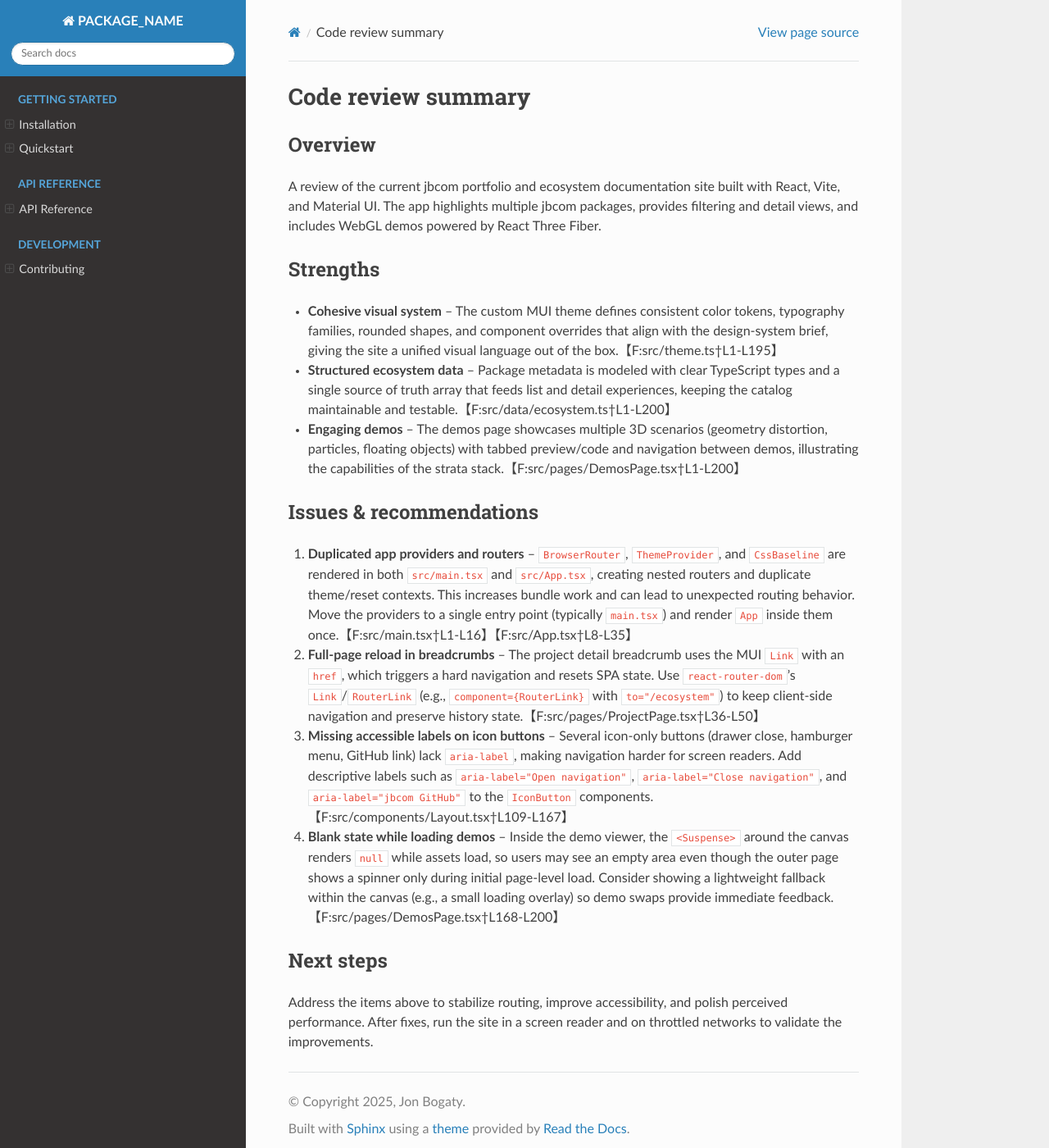
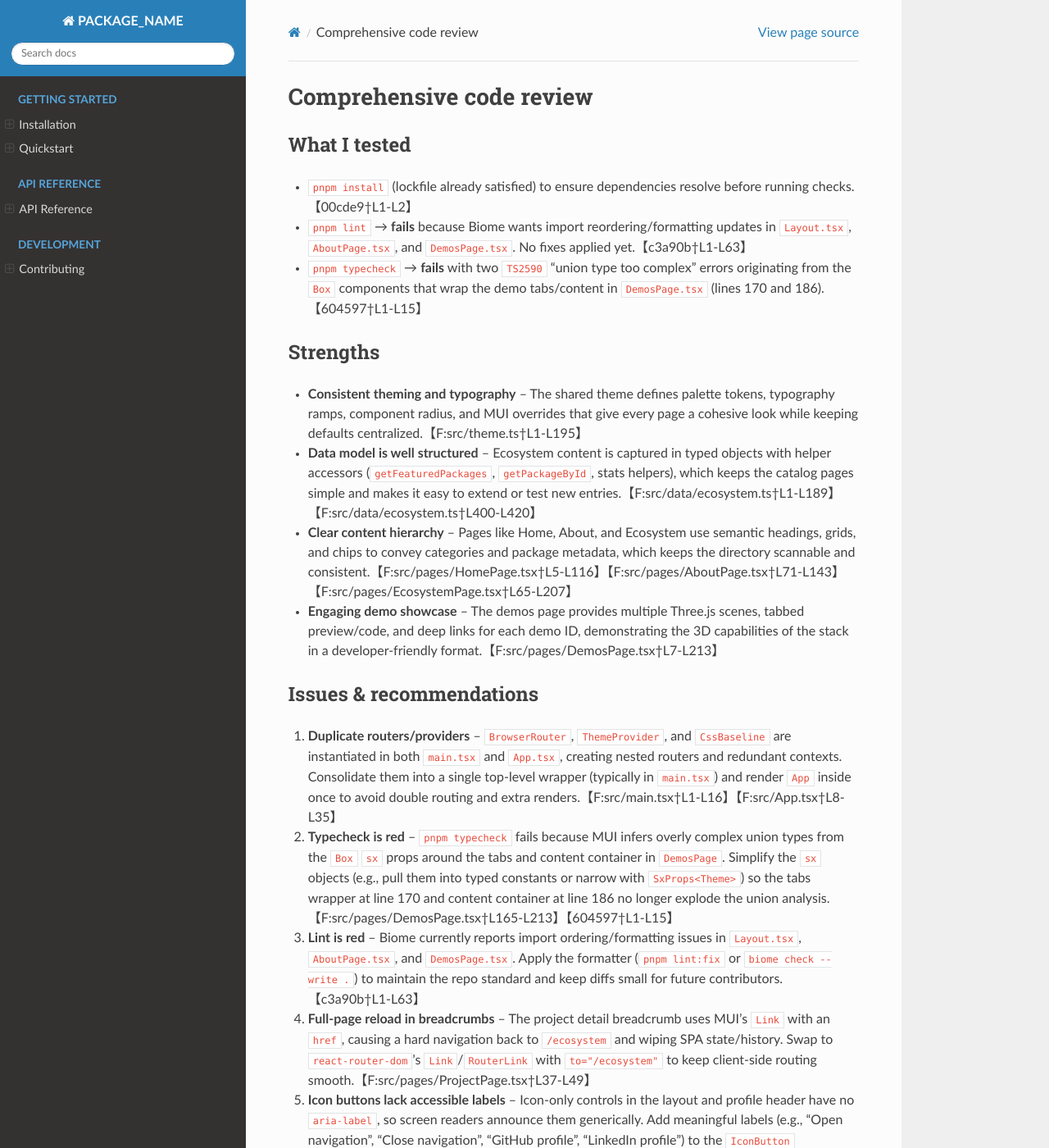
Before and after one commit to jbcom/jbcom.github.io, a Sphinx documentation site: the page built from docs/CODE_REVIEW.md, in a window 1280 px wide and 1400 px high. Shown: the whole window at 82% size. Built offline with Sphinx 7.4.7 and the Read the Docs theme 3.1.0, drawn with Linux system fonts in a browser that asks for light colours; some of the changed text lies outside the part shown.

Commit message:
docs: expand code review findings

```diff
--- a/docs/CODE_REVIEW.md
+++ b/docs/CODE_REVIEW.md
@@ -1,18 +1,33 @@
-# Code review summary
+# Comprehensive code review
 
-## Overview
-A review of the current jbcom portfolio and ecosystem documentation site built with React, Vite, and Material UI. The app highlights multiple jbcom packages, provides filtering and detail views, and includes WebGL demos powered by React Three Fiber.
+## What I tested
+- `pnpm install` (lockfile already satisfied) to ensure dependencies resolve before running checks.【00cde9†L1-L2】
+- `pnpm lint` → **fails** because Biome wants import reordering/formatting updates in `Layout.tsx`, `AboutPage.tsx`, and `DemosPage.tsx`. No fixes applied yet.【c3a90b†L1-L63】
+- `pnpm typecheck` → **fails** with two `TS2590` "union type too complex" errors originating from the `Box` components that wrap the demo tabs/content in `DemosPage.tsx` (lines 170 and 186).【604597†L1-L15】
 
 ## Strengths
-- **Cohesive visual system** – The custom MUI theme defines consistent color tokens, typography families, rounded shapes, and component overrides that align with the design-system brief, giving the site a unified visual language out of the box.【F:src/theme.ts†L1-L195】
-- **Structured ecosystem data** – Package metadata is modeled with clear TypeScript types and a single source of truth array that feeds list and detail experiences, keeping the catalog maintainable and testable.【F:src/data/ecosystem.ts†L1-L200】
-- **Engaging demos** – The demos page showcases multiple 3D scenarios (geometry distortion, particles, floating objects) with tabbed preview/code and navigation between demos, illustrating the capabilities of the strata stack.【F:src/pages/DemosPage.tsx†L1-L200】
+- **Consistent theming and typography** – The shared theme defines palette tokens, typography ramps, component radius, and MUI overrides that give every page a cohesive look while keeping defaults centralized.【F:src/theme.ts†L1-L195】
+- **Data model is well structured** – Ecosystem content is captured in typed objects with helper accessors (`getFeaturedPackages`, `getPackageById`, stats helpers), which keeps the catalog pages simple and makes it easy to extend or test new entries.【F:src/data/ecosystem.ts†L1-L189】【F:src/data/ecosystem.ts†L400-L420】
+- **Clear content hierarchy** – Pages like Home, About, and Ecosystem use semantic headings, grids, and chips to convey categories and package metadata, which keeps the directory scannable and consistent.【F:src/pages/HomePage.tsx†L5-L116】【F:src/pages/AboutPage.tsx†L71-L143】【F:src/pages/EcosystemPage.tsx†L65-L207】
+- **Engaging demo showcase** – The demos page provides multiple Three.js scenes, tabbed preview/code, and deep links for each demo ID, demonstrating the 3D capabilities of the stack in a developer-friendly format.【F:src/pages/DemosPage.tsx†L7-L213】
 
 ## Issues & recommendations
-1. **Duplicated app providers and routers** – `BrowserRouter`, `ThemeProvider`, and `CssBaseline` are rendered in both `src/main.tsx` and `src/App.tsx`, creating nested routers and duplicate theme/reset contexts. This increases bundle work and can lead to unexpected routing behavior. Move the providers to a single entry point (typically `main.tsx`) and render `App` inside them once.【F:src/main.tsx†L1-L16】【F:src/App.tsx†L8-L35】
-2. **Full-page reload in breadcrumbs** – The project detail breadcrumb uses the MUI `Link` with an `href`, which triggers a hard navigation and resets SPA state. Use `react-router-dom`'s `Link`/`RouterLink` (e.g., `component={RouterLink}` with `to="/ecosystem"`) to keep client-side navigation and preserve history state.【F:src/pages/ProjectPage.tsx†L36-L50】
-3. **Missing accessible labels on icon buttons** – Several icon-only buttons (drawer close, hamburger menu, GitHub link) lack `aria-label`, making navigation harder for screen readers. Add descriptive labels such as `aria-label="Open navigation"`, `aria-label="Close navigation"`, and `aria-label="jbcom GitHub"` to the `IconButton` components.【F:src/components/Layout.tsx†L109-L167】
-4. **Blank state while loading demos** – Inside the demo viewer, the `<Suspense>` around the canvas renders `null` while assets load, so users may see an empty area even though the outer page shows a spinner only during initial page-level load. Consider showing a lightweight fallback within the canvas (e.g., a small loading overlay) so demo swaps provide immediate feedback.【F:src/pages/DemosPage.tsx†L168-L200】
+1) **Duplicate routers/providers** – `BrowserRouter`, `ThemeProvider`, and `CssBaseline` are instantiated in both `main.tsx` and `App.tsx`, creating nested routers and redundant contexts. Consolidate them into a single top-level wrapper (typically in `main.tsx`) and render `App` inside once to avoid double routing and extra renders.【F:src/main.tsx†L1-L16】【F:src/App.tsx†L8-L35】
+
+2) **Typecheck is red** – `pnpm typecheck` fails because MUI infers overly complex union types from the `Box` `sx` props around the tabs and content container in `DemosPage`. Simplify the `sx` objects (e.g., pull them into typed constants or narrow with `SxProps<Theme>`) so the tabs wrapper at line 170 and content container at line 186 no longer explode the union analysis.【F:src/pages/DemosPage.tsx†L165-L213】【604597†L1-L15】
+
+3) **Lint is red** – Biome currently reports import ordering/formatting issues in `Layout.tsx`, `AboutPage.tsx`, and `DemosPage.tsx`. Apply the formatter (`pnpm lint:fix` or `biome check --write .`) to maintain the repo standard and keep diffs small for future contributors.【c3a90b†L1-L63】
+
+4) **Full-page reload in breadcrumbs** – The project detail breadcrumb uses MUI's `Link` with an `href`, causing a hard navigation back to `/ecosystem` and wiping SPA state/history. Swap to `react-router-dom`'s `Link`/`RouterLink` with `to="/ecosystem"` to keep client-side routing smooth.【F:src/pages/ProjectPage.tsx†L37-L49】
+
+5) **Icon buttons lack accessible labels** – Icon-only controls in the layout and profile header have no `aria-label`, so screen readers announce them generically. Add meaningful labels (e.g., "Open navigation", "Close navigation", "GitHub profile", "LinkedIn profile") to the `IconButton` components in the drawer header, app bar, and social links.【F:src/components/Layout.tsx†L109-L167】【F:src/pages/AboutPage.tsx†L52-L67】
+
+6) **Demo viewer blank state during canvas load** – The outer page shows a spinner while loading the selected demo, but the inner `<Suspense>` around the canvas renders `null`, so users see an empty area while assets stream. Provide an inline fallback (small loader/overlay) inside `DemoViewer` to keep feedback consistent during demo swaps.【F:src/pages/DemosPage.tsx†L185-L213】
+
+7) **Navigation polish** – External links that open new tabs (GitHub, npm, PyPI) are missing `rel="noreferrer"` and in some cases use anchor tags instead of router links (e.g., nav drawer GitHub button). Add `rel` for security and consider using MUI's `Link` or `Button` `component={RouterLink}` for internal paths to preserve SPA behavior.【F:src/components/Layout.tsx†L140-L150】【F:src/pages/ProjectPage.tsx†L103-L133】【F:src/pages/HomePage.tsx†L33-L70】
 
 ## Next steps
-Address the items above to stabilize routing, improve accessibility, and polish perceived performance. After fixes, run the site in a screen reader and on throttled networks to validate the improvements.
+- Fix the router/provider duplication, rerun `pnpm typecheck`, and ensure MUI `sx` props in `DemosPage` are typed to pass TS.
+- Run `pnpm lint:fix` to normalize formatting, then address any remaining lint or accessibility warnings.
+- Update breadcrumb/navigation links to use router-aware components and add `aria-label` coverage on all icon-only controls.
+- Add a lightweight canvas fallback in the demo viewer to avoid blank frames when switching demos.
```
